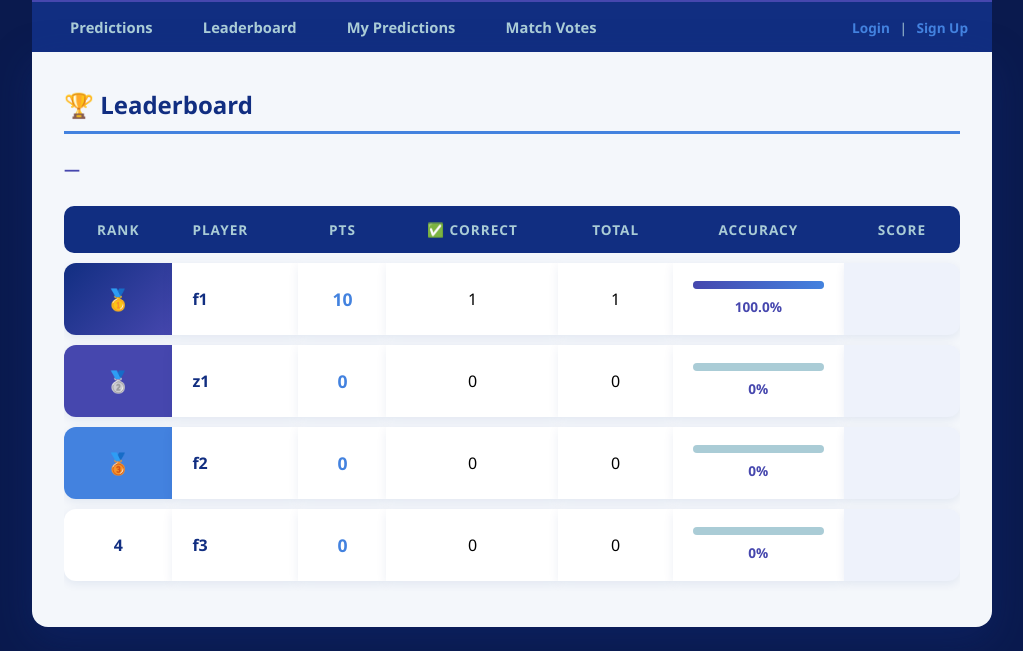
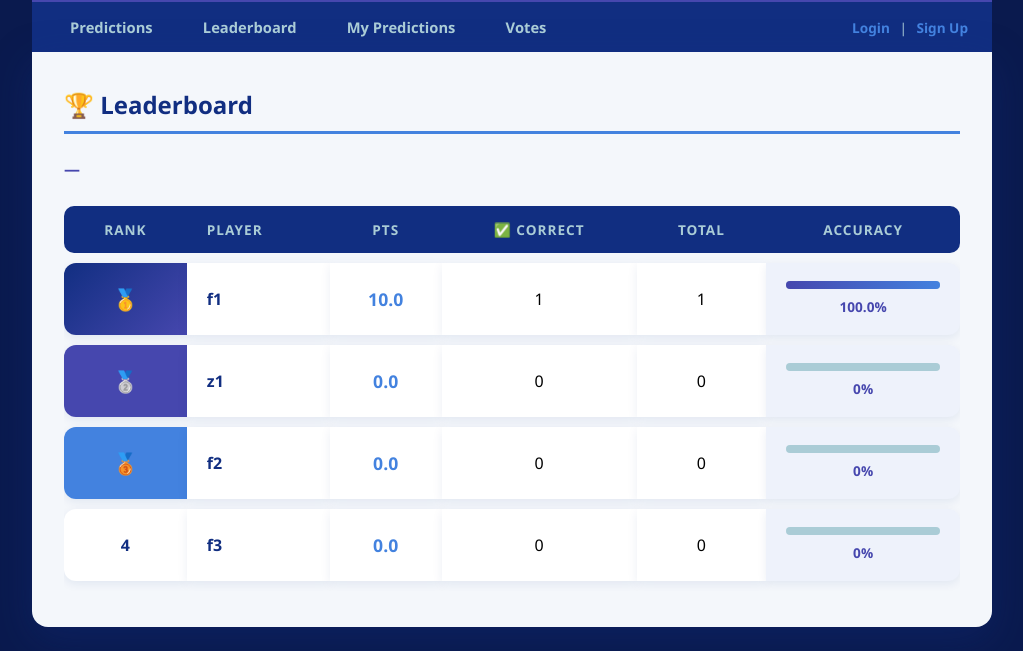
Before and after one commit to ZamanS94/quizAppwithDjango, a Django app: page / in a window 1280 px wide. Shown: the part 224-875 px from the top of the page, without its empty margins (128-1151 px from the left). Run offline with Django 5.2, Linux system fonts and the light colour scheme; data comes from the database, SQL or seed files in the repository.

Commit message:
vote fixed

```diff
--- a/quiz/templates/quiz/base.html
+++ b/quiz/templates/quiz/base.html
@@ -230,7 +230,7 @@
             <a href="/questions/">Predictions</a>
             <a href="/leaderboard/">Leaderboard</a>
             <a href="{% url 'my_predictions' %}">My Predictions</a>
-            <a href="/votes/">Match Votes</a>
+            <a href="{% url 'match_votes' %}">Votes</a>
         </div>
         <div class="nav-user">
             {% if user.is_authenticated %}
--- a/quiz/templates/quiz/leaderboard.html
+++ b/quiz/templates/quiz/leaderboard.html
@@ -2,7 +2,6 @@
 {% block content %}
 <h2>🏆 Leaderboard</h2>
 <h3 style="margin-top:8px; margin-bottom:16px; color:#4647AE; font-size:1rem;">
-
     {% if open_events %}
         {% for ev in open_events %}
             {{ ev }}{% if not forloop.last %}, {% endif %}
@@ -12,10 +11,8 @@
     {% endif %}
 </h3>
 
-
 <style>
     .lb-table { width: 100%; border-collapse: separate; border-spacing: 0 10px; }
-
     .lb-table thead th {
         background: #112E81;
         color: #AACCD6;
@@ -28,7 +25,6 @@
     .lb-table thead th:first-child { border-radius: 10px 0 0 10px; }
     .lb-table thead th:last-child  { border-radius: 0 10px 10px 0; }
     .lb-table thead th.left { text-align: left; }
-
     .lb-table tbody td {
         background: white;
         padding: 18px 20px;
@@ -39,12 +35,10 @@
     .lb-table tbody td:first-child { border-radius: 12px 0 0 12px; }
     .lb-table tbody td:last-child  { border-radius: 0 12px 12px 0; background: #eef2fb; }
     .lb-table tbody td.left { text-align: left; }
-
     .rank-1 { background: linear-gradient(135deg, #112E81, #4647AE) !important; color: white !important; font-size: 1.3rem; font-weight: 800; }
     .rank-2 { background: #4647AE !important; color: white !important; font-size: 1.3rem; font-weight: 800; }
     .rank-3 { background: #4382DF !important; color: white !important; font-size: 1.3rem; font-weight: 800; }
     .rank-other { color: #112E81; font-size: 1rem; font-weight: 700; }
-
     .accuracy-bar-bg {
         background: #AACCD6;
         border-radius: 20px;
@@ -57,12 +51,10 @@
         background: linear-gradient(90deg, #4647AE, #4382DF);
         border-radius: 20px;
         height: 8px;
-        width: 0%;
         transition: width 0.8s ease;
     }
     .accuracy-label { font-size: 0.85rem; font-weight: 600; color: #4647AE; }
     .points-val { font-weight: 800; font-size: 1.1rem; color: #4382DF; }
-    .score-val  { font-weight: 700; color: #112E81; }
     .username   { font-weight: 700; font-size: 1rem; color: #112E81; }
 </style>
 
@@ -76,14 +68,11 @@
             <th>✅ CORRECT</th>
             <th>TOTAL</th>
             <th>ACCURACY</th>
-            <th>SCORE</th>
-
         </tr>
     </thead>
     <tbody>
         {% for row in data %}
         <tr>
-
             {% if forloop.counter == 1 %}
                 <td class="rank-1">🥇</td>
             {% elif forloop.counter == 2 %}
@@ -93,23 +82,16 @@
             {% else %}
                 <td class="rank-other">{{ forloop.counter }}</td>
             {% endif %}
-
             <td class="left username">{{ row.username }}</td>
             <td class="points-val">{{ row.points }}</td>
             <td>{{ row.correct }}</td>
             <td>{{ row.total }}</td>
-
             <td style="min-width: 130px;">
                 <div class="accuracy-bar-bg">
-                    <div class="accuracy-bar-fill"
-                         data-width="{{ row.accuracy }}">
-                    </div>
+                    <div class="accuracy-bar-fill" data-width="{{ row.accuracy }}"></div>
                 </div>
                 <span class="accuracy-label">{{ row.accuracy }}%</span>
             </td>
-
-            <td class="score-val">{{ row.score }}</td>
-
         </tr>
         {% endfor %}
     </tbody>
@@ -127,9 +109,7 @@
 
 <script>
     document.querySelectorAll('.accuracy-bar-fill').forEach(function(bar) {
-        var width = bar.getAttribute('data-width');
-        bar.style.width = width + '%';
+        bar.style.width = bar.getAttribute('data-width') + '%';
     });
 </script>
-
 {% endblock %}
--- a/quiz/urls.py
+++ b/quiz/urls.py
@@ -8,5 +8,5 @@
     path('leaderboard/', views.leaderboard, name='leaderboard'),
     path('signup/', views.signup, name='signup'),
     path('my-predictions/', views.my_predictions, name='my_predictions'),
-    path('votes/<int:question_id>/', views.match_votes, name='match_votes'),
+    path('votes/', views.match_votes, name='match_votes'),
 ]
--- a/quiz/views.py
+++ b/quiz/views.py
@@ -145,20 +145,22 @@
 
     return render(request, 'quiz/leaderboard.html', {'data': data})
 
+def match_votes(request):
+    questions = Question.objects.prefetch_related('choices').order_by('-created_at')
 
-def match_votes(request, question_id):
-    question = get_object_or_404(Question, pk=question_id)
-    choices = question.choices.all()
-    total = UserAnswer.objects.filter(question=question).count()
+    all_votes = []
+    for question in questions:
+        total = UserAnswer.objects.filter(question=question).count()
+        vote_data = []
+        for choice in question.choices.all():
+            count = UserAnswer.objects.filter(question=question, choice=choice).count()
+            pct = round(count / total * 100, 1) if total > 0 else 0
+            vote_data.append({'choice': choice.text, 'count': count, 'pct': pct})
 
-    vote_data = []
-    for choice in choices:
-        count = UserAnswer.objects.filter(question=question, choice=choice).count()
-        pct = round(count / total * 100, 1) if total > 0 else 0
-        vote_data.append({'choice': choice.text, 'count': count, 'pct': pct})
+        all_votes.append({
+            'question': question,
+            'vote_data': vote_data,
+            'total': total,
+        })
 
-    return render(request, 'quiz/match_votes.html', {
-        'question': question,
-        'vote_data': vote_data,
-        'total': total,
-    })
+    return render(request, 'quiz/match_votes.html', {'all_votes': all_votes})
```
Also changed, not shown: quiz/templates/quiz/match_votes.html (+18 -13 lines), quiz/migrations/0003_question_actual_away_goals_and_more.py (added).
